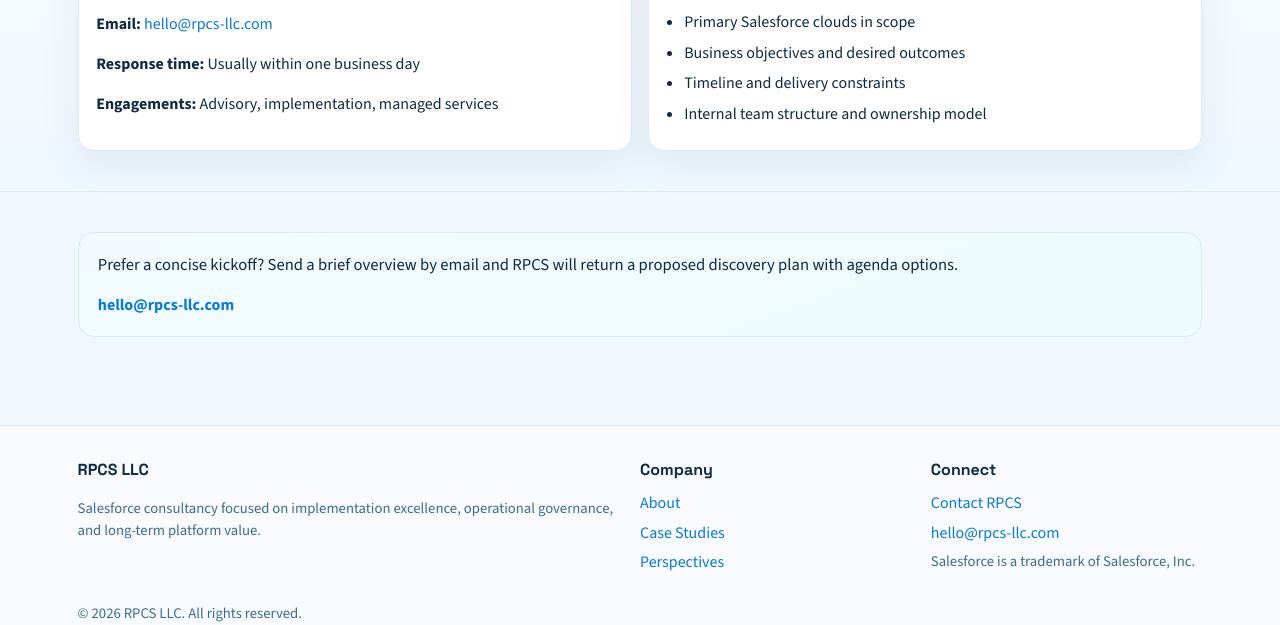
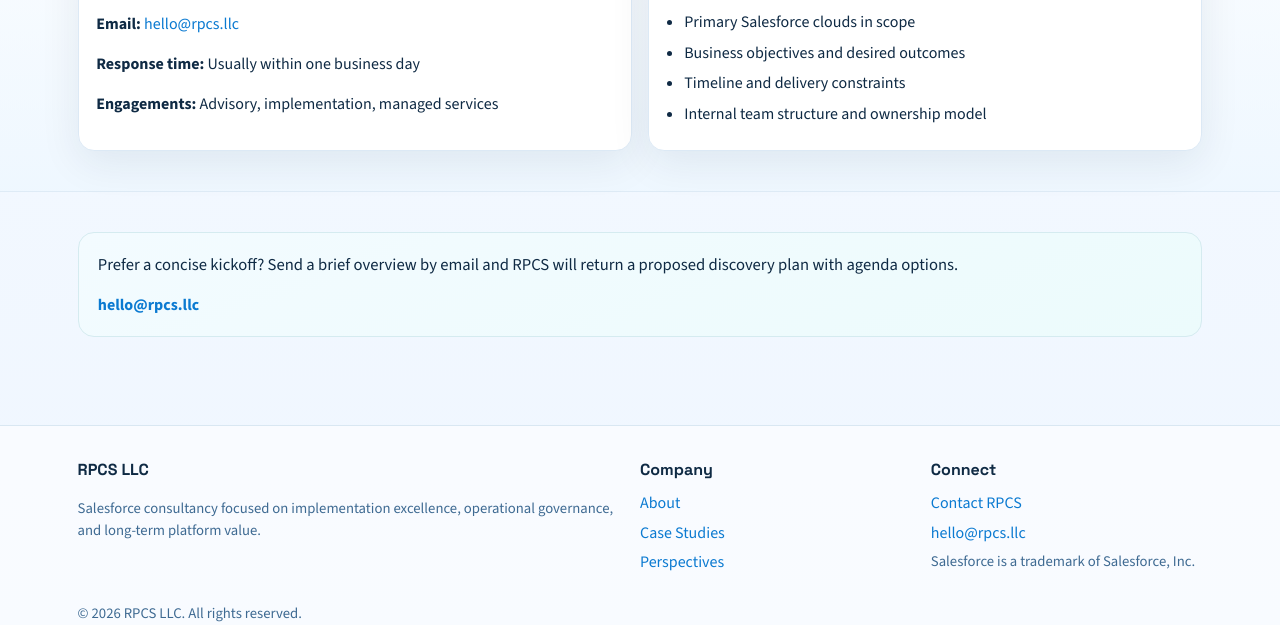
Before and after one commit to RPCS-LLC/RPCS-LLC, a plain HTML site: page contact.html in a window 1280 px wide. Shown: the part 560-1185 px from the top of the page. Drawn offline with nearby package versions, Linux system fonts and the light colour scheme.

Commit message:
updating email address

```diff
--- a/contact.html
+++ b/contact.html
@@ -39,7 +39,7 @@
           <h1>Let’s map your next Salesforce milestone.</h1>
           <p class="lead">Share your priorities, timeline, and operating constraints. RPCS will propose a practical engagement path aligned to your goals.</p>
           <div class="actions">
-            <a class="btn btn-primary" href="mailto:hello@rpcs-llc.com">Email RPCS</a>
+            <a class="btn btn-primary" href="mailto:hello@rpcs.llc">Email RPCS</a>
           </div>
         </div>
         <aside class="hero-card reveal">
@@ -58,7 +58,7 @@
       <div class="container grid-2">
         <article class="card reveal">
           <h2>Get in touch</h2>
-          <p><strong>Email:</strong> <a href="mailto:hello@rpcs-llc.com">hello@rpcs-llc.com</a></p>
+          <p><strong>Email:</strong> <a href="mailto:hello@rpcs.llc">hello@rpcs.llc</a></p>
           <p><strong>Response time:</strong> Usually within one business day</p>
           <p><strong>Engagements:</strong> Advisory, implementation, managed services</p>
         </article>
@@ -78,7 +78,7 @@
       <div class="container">
         <div class="quote">
           <p>Prefer a concise kickoff? Send a brief overview by email and RPCS will return a proposed discovery plan with agenda options.</p>
-          <cite><a href="mailto:hello@rpcs-llc.com">hello@rpcs-llc.com</a></cite>
+          <cite><a href="mailto:hello@rpcs.llc">hello@rpcs.llc</a></cite>
         </div>
       </div>
     </section>
@@ -102,7 +102,7 @@
         <h4>Connect</h4>
         <ul>
           <li><a href="contact.html">Contact RPCS</a></li>
-          <li><a href="mailto:hello@rpcs-llc.com">hello@rpcs-llc.com</a></li>
+          <li><a href="mailto:hello@rpcs.llc">hello@rpcs.llc</a></li>
           <li class="small">Salesforce is a trademark of Salesforce, Inc.</li>
         </ul>
       </section>
```
Also changed, not shown: about.html (+1 -1 lines), case-studies.html (+1 -1 lines), index.html (+1 -1 lines), industries.html (+1 -1 lines), insights.html (+1 -1 lines), methodology.html (+1 -1 lines), services.html (+1 -1 lines).
